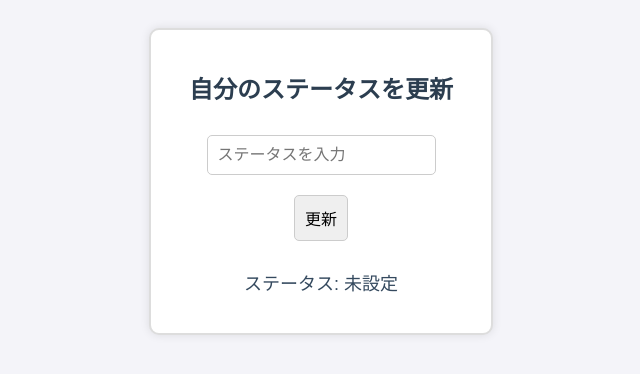
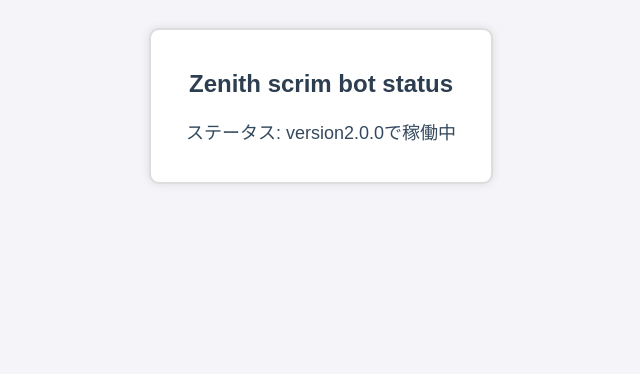
Before and after one commit to ZENITHSCRIM/Kiyaku-bot, a plain HTML site: page status.html in a window 1280 px wide. Shown: the whole page, without its empty margins (319-959 px from the left). Drawn offline with Linux system fonts and the light colour scheme.

Commit message:
status.html を更新

```diff
--- a/status.html
+++ b/status.html
@@ -46,14 +46,11 @@
 <body>
 
     <div class="status-box">
-        <h2>自分のステータスを更新</h2>
+        <h2>Zenith scrim bot status</h2>
 
-        <!-- ステータス入力フォーム -->
-        <input type="text" id="status-input" placeholder="ステータスを入力">
-        <button onclick="updateStatus()">更新</button>
 
         <!-- ステータス表示部分 -->
-        <p id="status-display">ステータス: 未設定</p>
+        <p id="status-display">ステータス: version2.0.0で稼働中</p>
     </div>
 
     <script>
```
